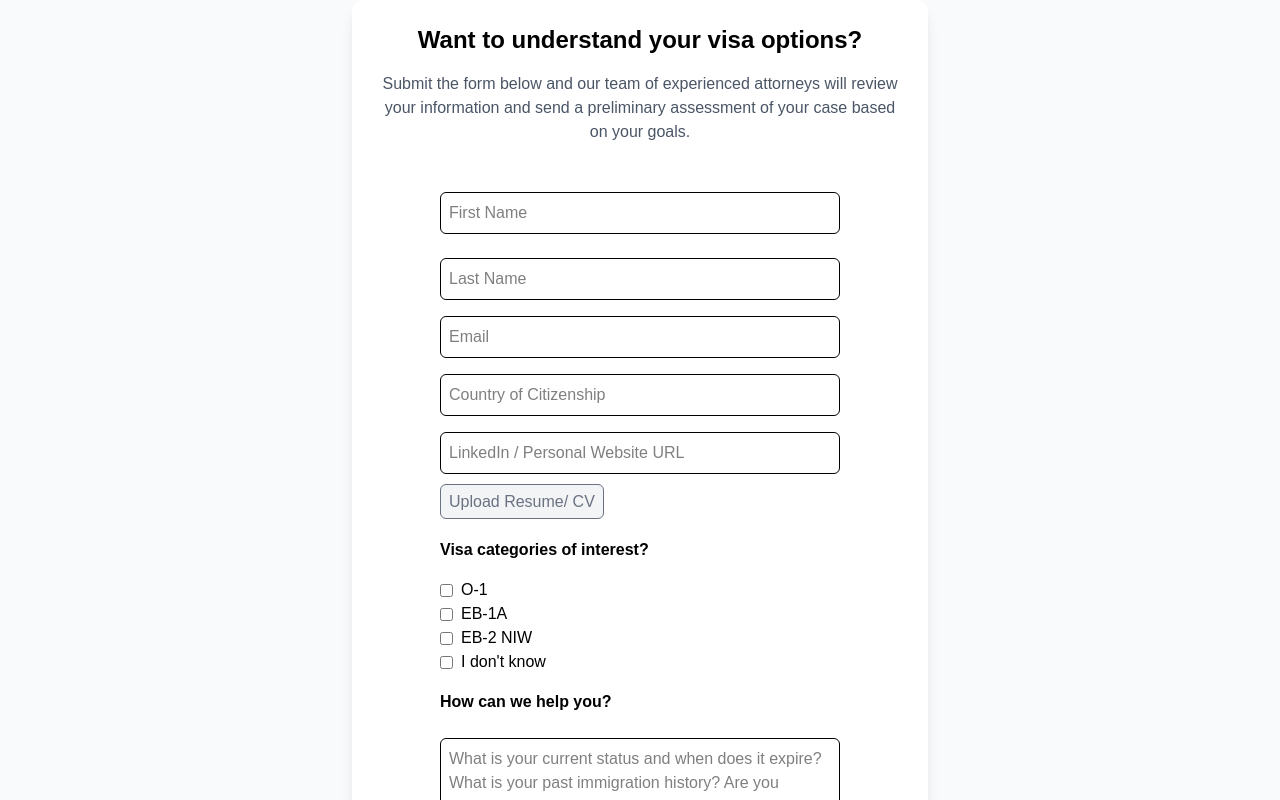
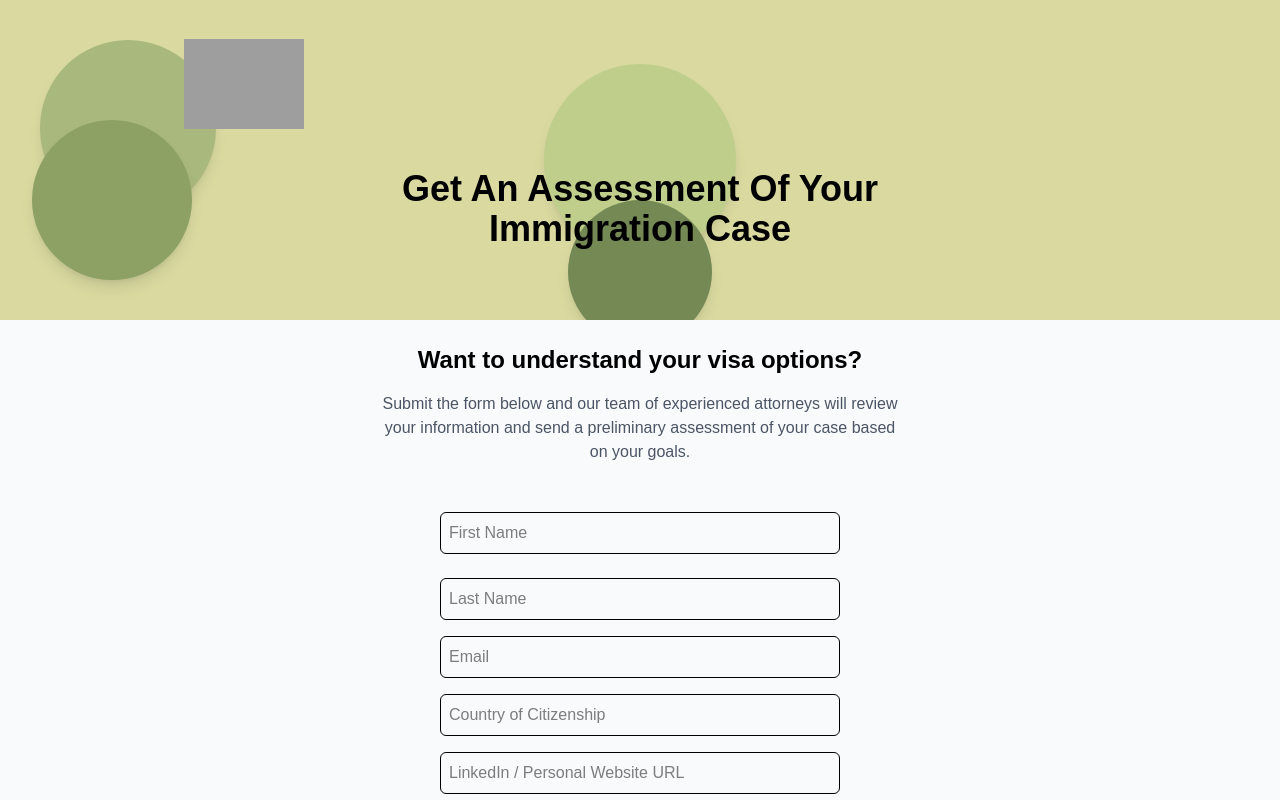
Before and after one commit to pj499/alma-app, a Next.js app in the folder alma-leads-app/: page /lead_form in a window 1280 px wide. Shown: the top 800 px of the page. Built offline with nearby package versions, Linux system fonts and the light colour scheme; grey boxes are pictures that could not be loaded.

Commit message:
Added header in forms page

```diff
--- /dev/null
+++ b/alma-leads-app/src/components/Header.tsx
@@ -0,0 +1,26 @@
+import React from "react";
+
+const Header = () => {
+    return (
+        <div className="absolute w-full bg-[#D9D9A0] flex items-center justify-center py-14 px-6 h-80 overflow-hidden top-0">
+
+            <div className="absolute left-[-50] top-[-30] w-48 h-48 bg-[#BFCF8B] rounded-full shadow-lg"></div>
+            <div className="absolute left-10 top-10 w-44 h-44 bg-[#A9B87D] rounded-full shadow-lg"></div>
+            <div className="absolute left-8 top-30 w-40 h-40 bg-[#8DA165] rounded-full shadow-lg"></div>
+            <div className="absolute left-[-20] top-50 w-36 h-36 bg-[#748954] rounded-full shadow-lg"></div>
+
+
+            <div className="relative z-10 text-left mb-8">
+                <img
+                    src="https://app.ashbyhq.com/api/images/org-theme-wordmark/7d6b6dba-6b28-4a48-b58b-7178236b4ba7/5d8e748d-c0cc-4a0e-b525-94fa977689a4/59d6773a-8a4a-4d31-806d-047f8cd7885c.png"
+                    alt="Logo"
+                    className="relative w-30 mb-10 right-50"/>
+                <h1 className="text-4xl font-bold text-black max-w-lg text-center">
+                    Get An Assessment Of Your Immigration Case
+                </h1>
+            </div>
+        </div>
+    );
+};
+
+export default Header;
--- a/alma-leads-app/src/components/LeadForm.tsx
+++ b/alma-leads-app/src/components/LeadForm.tsx
@@ -1,5 +1,6 @@
 "use client";
 import { useState } from "react";
+import Header from "./Header";
 
 const LeadForm = () => {
     const [formData, setFormData] = useState({
@@ -69,9 +70,10 @@ const LeadForm = () => {
     };
 
     return (
-        <div className="flex items-center justify-center min-h-screen bg-gray-50 text-black">
+        <div className="flex flex-col items-center justify-center min-h-screen bg-gray-50 text-black">
+            <Header />
             {!submitted ? (
-                <div className="p-6 max-w-lg mx-auto bg-white shadow-lg rounded-xl md:max-w-xl lg:max-w-xl">
+                <div className="p-6 max-w-lg mx-auto mt-80 md:max-w-xl lg:max-w-xl">
                     <h2 className="text-2xl font-bold text-center mb-4 text-black">
                         Want to understand your visa options?
                     </h2>
@@ -178,11 +180,11 @@ What is your past immigration history? Are you looking for long-term permanent r
                     </div>
                 </div>
             ) : (
-                <div className="text-center p-6">
-                    <h2 className="text-xl font-bold mb-2">Thank You!</h2>
-                    <p>Your information was submitted to our team of immigration attorneys. Expect an email from hello@tryalma.ai.</p>
+                <div className="text-center p-6 max-w-l mx-auto md:max-w-md lg:max-w-l">
+                    <h2 className="text-xl font-bold mb-10 mt-40">Thank You!</h2>
+                    <p className='font-bold mb-9'>Your information was submitted to our team of immigration attorneys. Expect an email from hello@tryalma.ai.</p>
                     <button
-                        className="mt-4 bg-black text-white p-2 rounded-md cursor-pointer hover:bg-gray-800"
+                        className="mt-4 bg-black text-white px-4 py-2 rounded-md cursor-pointer hover:bg-gray-800 font-bold"
                         onClick={() => setSubmitted(false)}
                     >
                         Go Back to Homepage
```
